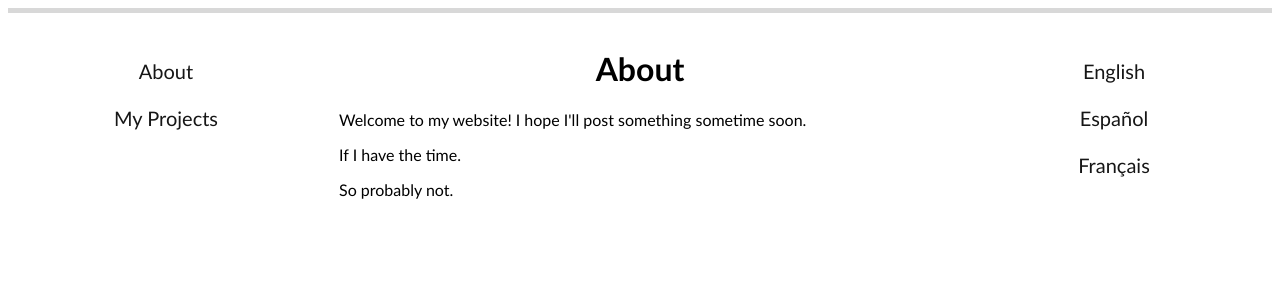
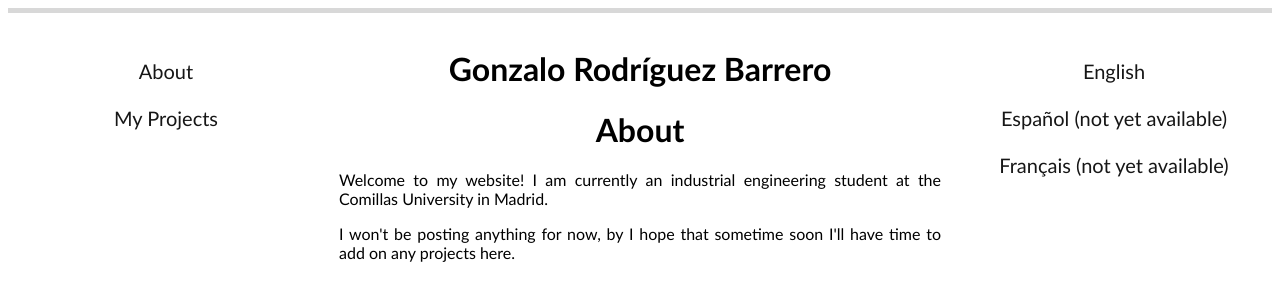
Before and after one commit to grodriguezbarrero/grodriguezbarrero.github.io, a plain HTML site: page index.html in a window 1280 px wide. Drawn offline with Linux system fonts and the light colour scheme; a script that the page names is missing.

Commit message:
Update index.html

```diff
--- a/index.html
+++ b/index.html
@@ -25,18 +25,18 @@
     </div>
 
     <div class="col-6">
+      <h1>Gonzalo Rodríguez Barrero</h1>
       <h1>About</h1>
-      <p>Welcome to my website! I hope I'll post something sometime soon.</p>
-      <p>If I have the time.</p>
-      <p>So probably not.</p>
+      <p>Welcome to my website! I am currently an industrial engineering student at the Comillas University in Madrid.</p>
+      <p>I won't be posting anything for now, by I hope that sometime soon I'll have time to add on any projects here.</p>
     </div>
 
     <div class="col-3 menu">
       <ul>
         <li></li>
         <li id="eng" class="buttons"><a href="">English</a></li>
-        <li id="esp" class="buttons"><a href="">Español</a></li>
-        <li id="fr" class="buttons"><a href="">Français</a></li>
+        <li id="esp" class="buttons"><a href="">Español (not yet available)</a></li>
+        <li id="fr" class="buttons"><a href="">Français (not yet available)</a></li>
       </ul>
     </div>
 
```
